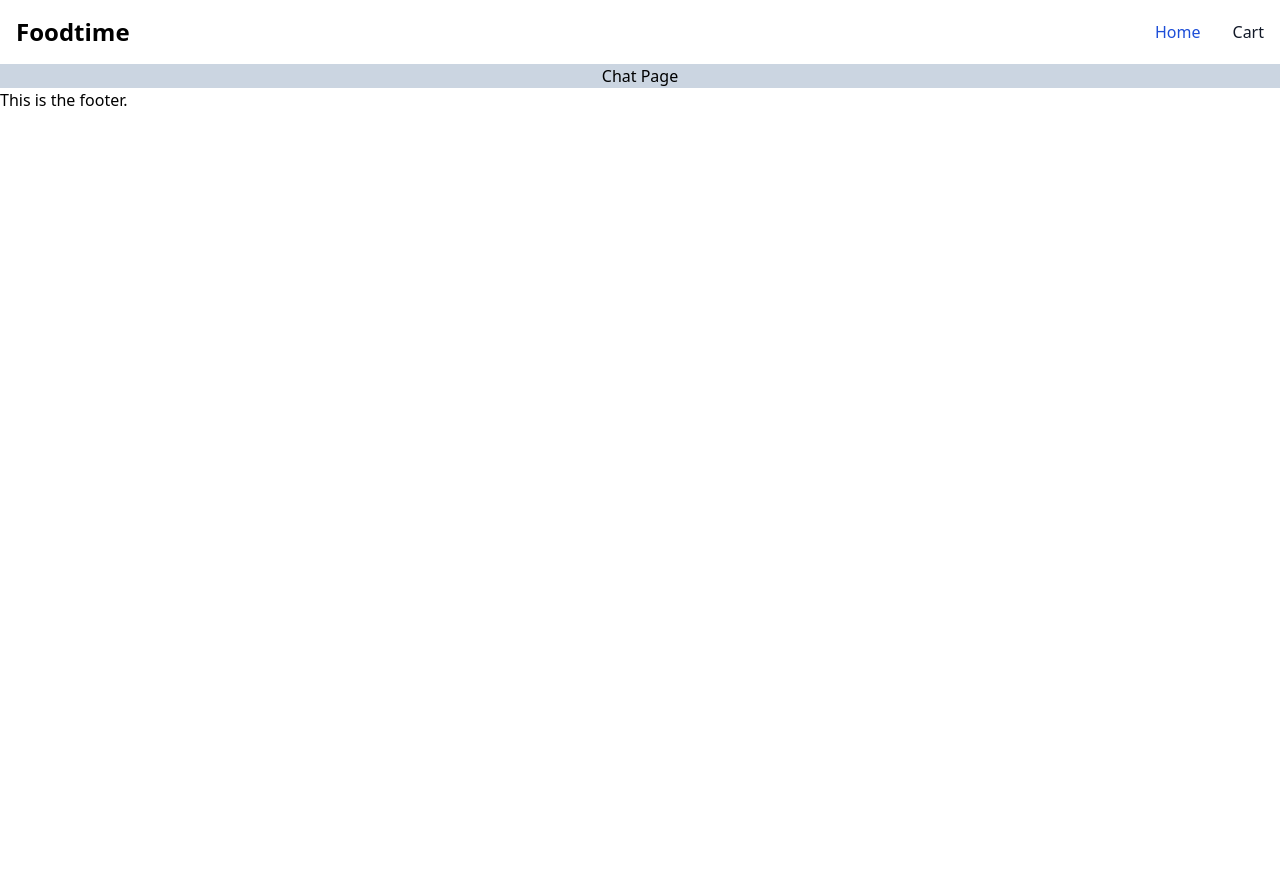
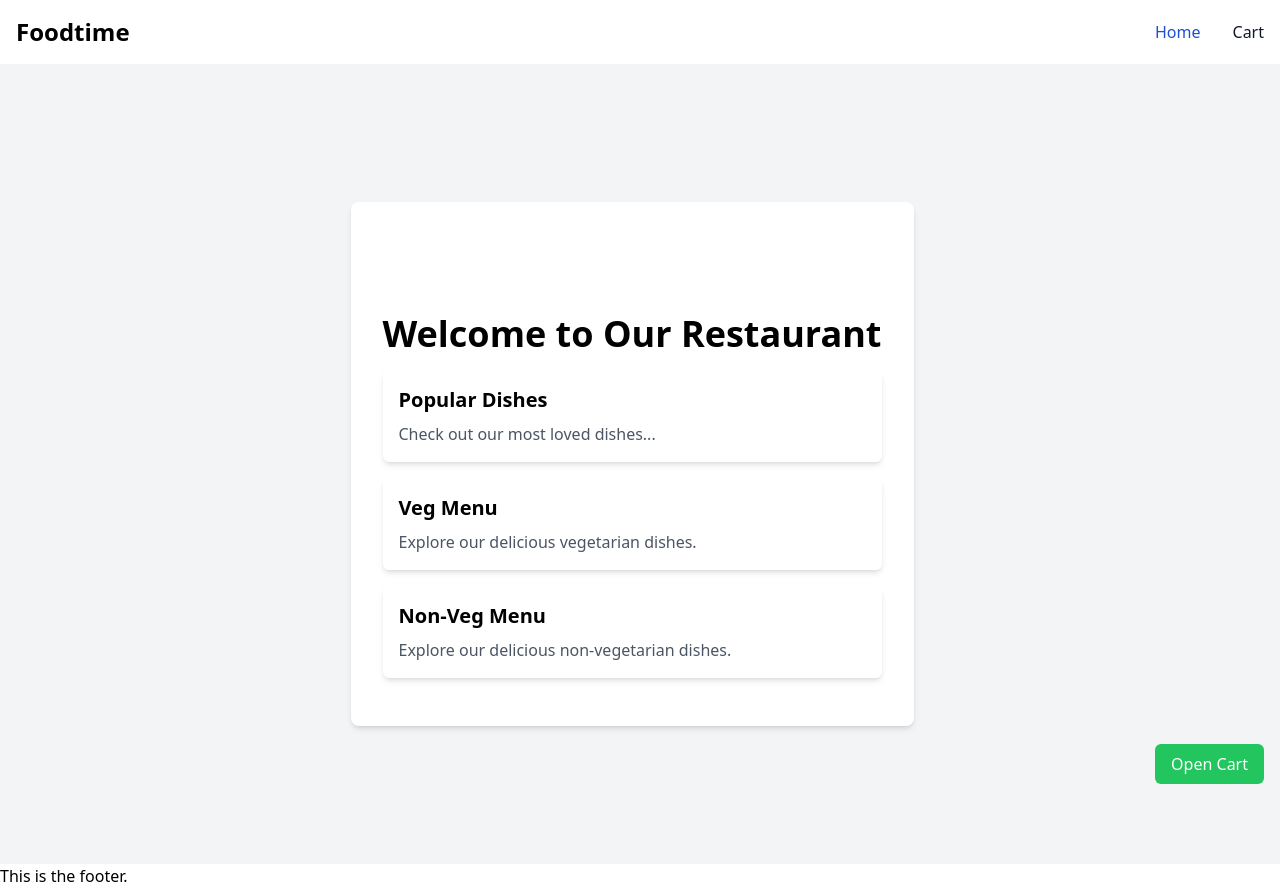
Before and after one commit to lawrencedsz9/resto-website, a React (Vite) app: page / in a window 1280 px wide. Before the commit the page ends 800 px from the top, so only its background shows below. Built offline with nearby package versions, Linux system fonts and the light colour scheme.

Commit message:
changed chat file structure

```diff
--- a/src/App.jsx
+++ b/src/App.jsx
@@ -6,7 +6,7 @@ import AdminPage from "./pages/admin";
 import Navbar from "./components/navbar";
 import Footer from "./components/footer";
 import AddItem from "./pages/add";
-import Chat from "./pages/chat";
+import Chat from "./components/chat";
 
 function App() {
   const [count, setCount] = useState(0);
@@ -17,8 +17,8 @@ function App() {
       <div className="flex items-center justify-center w-full h-full bg-slate-300">
         <Router>
           <Routes>
-            <Route path="/" element={<Chat />} />
-            <Route path="/home" element={<Home />} />
+            <Route path="/chat" element={<Chat />} />
+            <Route path="/" element={<Home />} />
             <Route path="/admin" element={<AdminPage />} />
             <Route path="/add" element={<AddItem />} />
           </Routes>
--- a/src/pages/chat.jsx
+++ b/src/components/chat.jsx
@@ -2,7 +2,7 @@ import React from "react";
 
 function Chat() {
   return (
-    <div>
+    <div className="">
       <h1>Chat Page</h1>
       {/* Add your chat components and logic here */}
     </div>
--- a/src/pages/home.jsx
+++ b/src/pages/home.jsx
@@ -1,4 +1,5 @@
 import React, { useState } from "react";
+import Chat from "../components/chat";
 
 const Card = ({ title, description }) => {
   return (
@@ -92,6 +93,8 @@ const Home = () => {
         </button>
       </div>
 
+      {/* <Chat /> */}
+
       {/* Cart Button */}
       <div className="fixed bottom-4 right-4">
         <button
```
